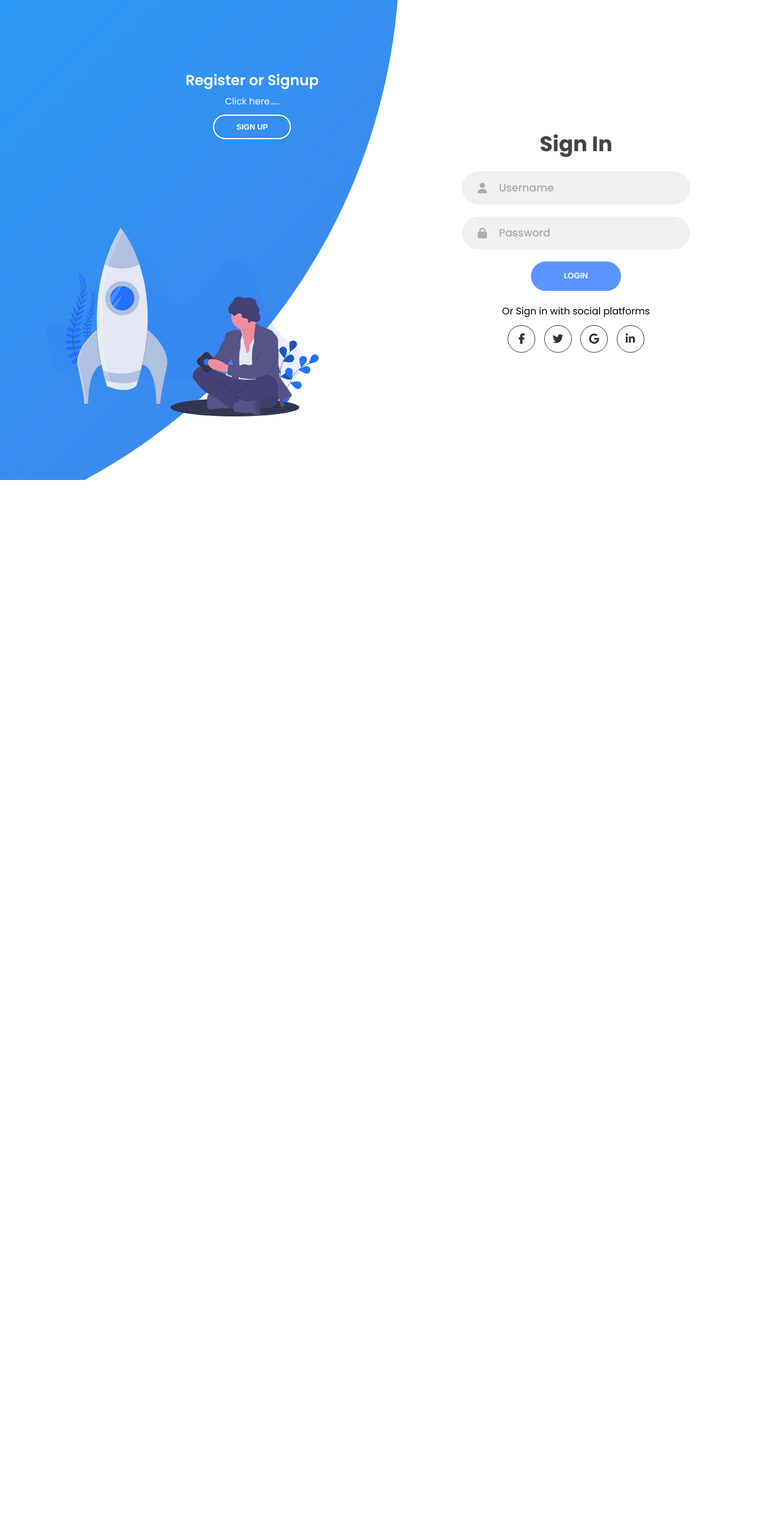
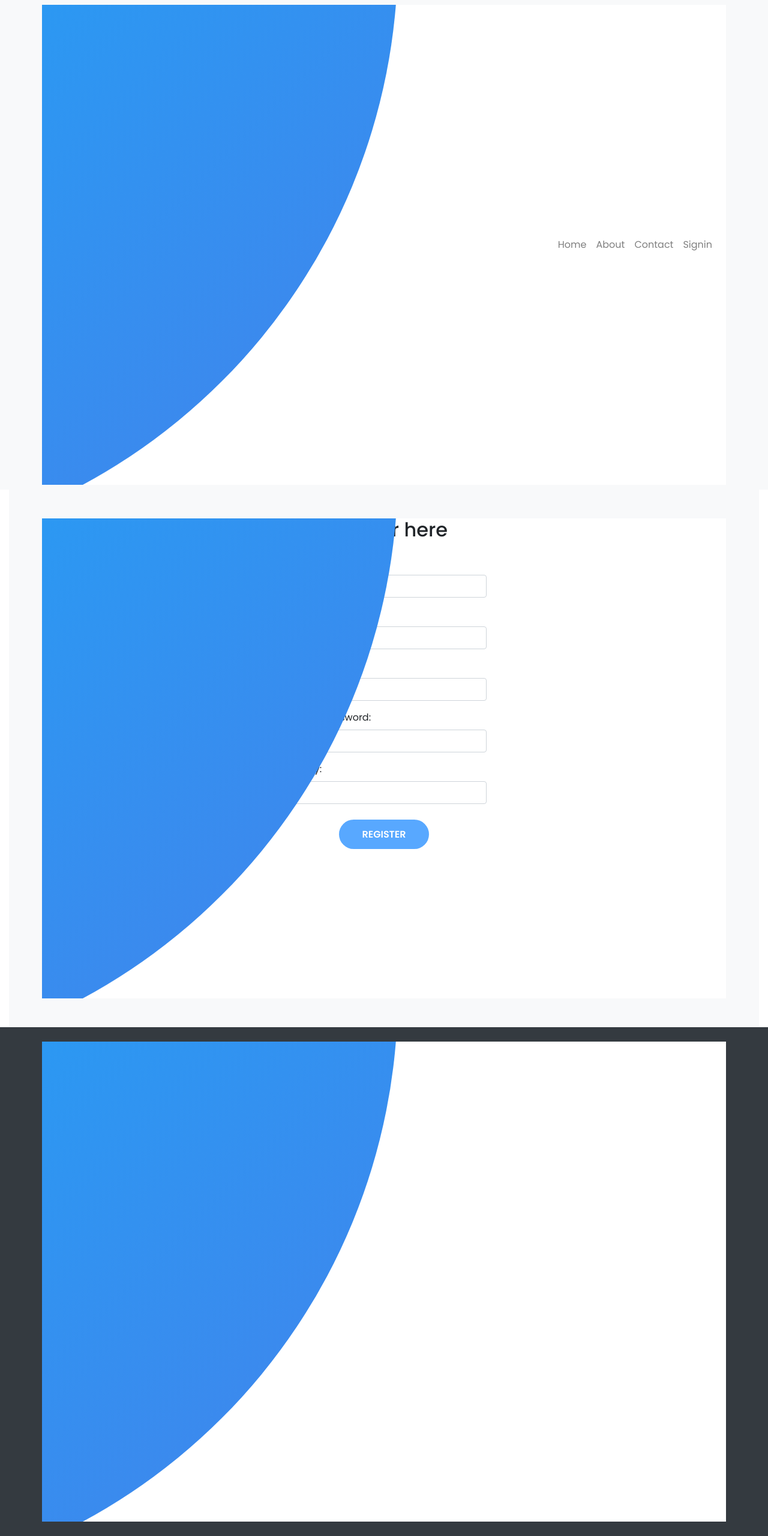
Before and after one commit to ChoudhariNikita/LLP, a Flask app: page /register in a window 1280 px wide. Shown: the whole page at 60% size. Before the commit the page ends 800 px from the top, so only its background shows below. Run offline with Flask 3, Linux system fonts and the light colour scheme; some libraries are stand-ins or nearby versions.

Commit message:
login-signup updated

```diff
--- a/app/homepage.py
+++ b/app/homepage.py
@@ -21,4 +21,8 @@
 
 @homepage_app.route('/register')
 def register():
-    return render_template('Home/register.html')
+    return render_template('home/register.html')
+
+@homepage_app.route('/login')
+def login():
+    return render_template('home/login.html')
--- a/static/css/Home/style.css
+++ b/static/css/Home/style.css
@@ -5,6 +5,8 @@
   padding: 0;
   box-sizing: border-box;
 }
+
+
 
 div.image_class{
     width: 100px;
@@ -14,6 +16,9 @@
   font-family: "Poppins", sans-serif;
 }
 
+#contact{
+  width: auto;
+}
 .container {
   position: relative;
   width: 100%;
@@ -21,6 +26,9 @@
   min-height: 100vh;
   overflow: hidden;
 }
+
+
+
 
 .forms-container {
   position: absolute;
--- /dev/null
+++ b/static/js/Home/login_script.js
@@ -0,0 +1,19 @@
+// Function to check if passwords match
+function checkPasswordMatch() {
+    const password = document.getElementById('password').value;
+    const confirmPassword = document.getElementById('confirmPassword').value;
+    const passwordMessage = document.getElementById('passwordMessage');
+
+    if (password === confirmPassword) {
+        passwordMessage.innerHTML = 'Passwords match';
+        passwordMessage.style.color = 'green';
+        document.getElementById('registerButton').disabled = false;
+    } else {
+        passwordMessage.innerHTML = 'Passwords do not match';
+        passwordMessage.style.color = 'red';
+        document.getElementById('registerButton').disabled = true;
+    }
+}
+
+// Attach the checkPasswordMatch function to the confirmPassword input
+document.getElementById('confirmPassword').addEventListener('input', checkPasswordMatch);
--- a/templates/Home/about.html
+++ b/templates/Home/about.html
@@ -2,9 +2,11 @@
 {% block content %}
 <!-- About Us content goes here -->
 <!-- About Us Section -->
+
 <section id="about-us" class="bg-light py-5">
   <div class="container">
     <h2 class="text-center mb-4">About FluentFusion</h2>
+    <hr style="font-size: medium;"><br>
     <div class="row">
       <div class="col-md-6">
         <h3>Our Mission</h3>
@@ -27,7 +29,7 @@
           opportunities. Start your journey to fluency today!
         </p>
       </div>
-      <div class="col-md-6" class="image_class">
+      <div class="col-md-auto" class="image_class">
         <!-- Blue-themed illustrations -->
         <img
           src="/static/images/about1.jpeg"
--- a/templates/Home/contact.html
+++ b/templates/Home/contact.html
@@ -6,7 +6,7 @@
   <div class="container">
     <h2 class="text-center mb-4">Contact Us</h2>
     <div class="row">
-      <div class="col-md-6">
+      <div class="col-md-12">
         <form>
           <div class="form-group">
             <label for="name">Name</label>
@@ -40,8 +40,8 @@
           </div>
           <button type="submit" class="btn btn-primary">Submit</button>
         </form>
-      </div>
-      <div class="col-md-6">
+      <!-- </div> -->
+      <!-- <div class="col-md-6"> -->
         <!-- Contact details or map can be added here -->
       </div>
     </div>
--- a/templates/Home/register.html
+++ b/templates/Home/register.html
@@ -1,115 +1,42 @@
-<!DOCTYPE html>
-<html lang="en">
-  <head>
-    <meta charset="UTF-8" />
-    <meta name="viewport" content="width=device-width, initial-scale=1.0" />
-    <title>SignIn & SignUp</title>
-    <link
-      rel="stylesheet"
-      type="text/css"
-      href="{{ url_for('static', filename='css/Home/style.css') }}"
-    />
-    <script
-      src="https://kit.fontawesome.com/64d58efce2.js"
-      crossorigin="anonymous"
-    ></script>
-  </head>
-  <body>
+{% extends "base.html" %} {% block title %}Contact Us - FluentFusion{% endblock
+%} {% block content %}
+<!-- Contact Us content goes here -->
+<!-- Contact Us Section -->
+<section id="register" class="bg-light py-5">
     <div class="container">
-      <div class="forms-container">
-        <div class="signin-signup">
-          <form action="" class="sign-in-form">
-            <h2 class="title">Sign In</h2>
-            <div class="input-field">
-              <i class="fas fa-user"></i>
-              <input type="text" placeholder="Username" />
+        <h2  class="mb-4 text-center" >Register here</h2>
+        <form id="registrationForm">
+            <div class="form-group">
+                <label for="name">Name:</label>
+                <input type="text" class="form-control" id="name" name="name" required>
             </div>
-            <div class="input-field">
-              <i class="fas fa-lock"></i>
-              <input type="password" placeholder="Password" />
+            <div class="form-group">
+                <label for="email">Email:</label>
+                <input type="email" class="form-control" id="email" name="email" required>
             </div>
-            <input type="submit" value="Login" class="btn solid" />
+            <div class="form-group">
+                <label for="password">Password:</label>
+                <input type="password" class="form-control" id="password" name="password" required>
+            </div>
+            <div class="form-group">
+                <label for="confirmPassword">Confirm Password:</label>
+                <input type="password" class="form-control" id="confirmPassword" name="confirmPassword" required>
+                <span id="passwordMessage"></span>
+            </div>
+            <div class="form-group">
+                <label for="country">Country:</label>
+                <input type="text" class="form-control" id="country" name="country">
+            </div>
+            <button type="submit" class="btn btn-primary" id="registerButton" disabled>Register</button>
+            <br><br>
+            <hr>
 
-            <p class="social-text">Or Sign in with social platforms</p>
-            <div class="social-media">
-              <a href="#" class="social-icon">
-                <i class="fab fa-facebook-f"></i>
-              </a>
-              <a href="#" class="social-icon">
-                <i class="fab fa-twitter"></i>
-              </a>
-              <a href="#" class="social-icon">
-                <i class="fab fa-google"></i>
-              </a>
-              <a href="#" class="social-icon">
-                <i class="fab fa-linkedin-in"></i>
-              </a>
-            </div>
-          </form>
+        </form>
+        <b><p>Already Have an Account?</p></b>
 
-          <form action="" class="sign-up-form">
-            <h2 class="title">Sign Up</h2>
-            <div class="input-field">
-              <i class="fas fa-user"></i>
-              <input type="text" placeholder="Username" />
-            </div>
-            <div class="input-field">
-              <i class="fas fa-envelope"></i>
-              <input type="email" placeholder="Email" />
-            </div>
-            <div class="input-field">
-              <i class="fas fa-lock"></i>
-              <input type="password" placeholder="Password" />
-            </div>
-            <input type="submit" value="Sign Up" class="btn solid" />
+       <a href="/login"><button href="/login" type="button" class="btn btn-outline-primary">Login</button></a>
+    </div>
+    <script src="{{ url_for('static', filename='js/Home/login_script.js') }}"></script>
+</section>
 
-            <p class="social-text">Or Sign up with social platforms</p>
-            <div class="social-media">
-              <a href="#" class="social-icon">
-                <i class="fab fa-facebook-f"></i>
-              </a>
-              <a href="#" class="social-icon">
-                <i class="fab fa-twitter"></i>
-              </a>
-              <a href="#" class="social-icon">
-                <i class="fab fa-google"></i>
-              </a>
-              <a href="#" class="social-icon">
-                <i class="fab fa-linkedin-in"></i>
-              </a>
-            </div>
-          </form>
-        </div>
-      </div>
-      <div class="panels-container">
-        <div class="panel left-panel">
-          <div class="content">
-            <h3>Register or Signup</h3>
-            <p>Click here.....</p>
-            <button class="btn transparent" id="sign-up-btn">Sign Up</button>
-          </div>
-          <img
-            src="{{ url_for('static', filename='images/Home/log.svg') }}"
-            class="image"
-            alt=""
-          />
-        </div>
-
-        <div class="panel right-panel">
-          <div class="content">
-            <h3>Already have an account</h3>
-            <p>Click here to sign in.....</p>
-            <button class="btn transparent" id="sign-in-btn">Sign In</button>
-          </div>
-          <img
-            src="{{ url_for('static', filename='images/Home/register.svg') }}"
-            class="image"
-            alt=""
-          />
-        </div>
-      </div>
-    </div>
-
-    <script src="{{ url_for('static', filename='js/Home/app.js') }}"></script>
-  </body>
-</html>
+{% endblock %}
--- a/templates/base.html
+++ b/templates/base.html
@@ -12,7 +12,8 @@
     />
 
     <!-- Custom CSS -->
-    <link rel="stylesheet" href="styles.css" />
+    <link rel="stylesheet" href="style.css" />
+
     <script type="js" href="{{ url_for('static', filename='js/Home/app.js') }}""></script>
   </head>
   <body>
@@ -26,7 +27,10 @@
           width="100"
           height="100"
         />
-        <a class="navbar-brand" href="#">FluentFusion</a>
+        <b class="logo_text">
+
+          <a class="navbar-brand" href="#" >FluentFusion</a>
+        </b>
         <button
           class="navbar-toggler"
           type="button"
@@ -50,7 +54,7 @@
               <a class="nav-link" href="/contact">Contact</a>
             </li>
             <li class="nav-item">
-              <a class="nav-link" href="/register">Sign in</a>
+              <a class="nav-link" href="/login">Signin</a>
             </li>
           </ul>
         </div>
@@ -63,7 +67,7 @@
     <!-- Footer Section -->
     <footer class="bg-dark text-white text-center py-4">
       <div class="container">
-        <p>&copy; 2023 FLUENT FUSION</p>
+        <p>&copy; 2023 FLUENT FUSION &middot; ALL RIGHTS RESERVED </p>
       </div>
     </footer>
   </div>
```
Also changed, not shown: static/css/Home/login_style.css (added, +21 -0 lines), templates/Home/NA-combine_register.html (added, +115 -0 lines), templates/Home/login.html (added, +33 -0 lines).
